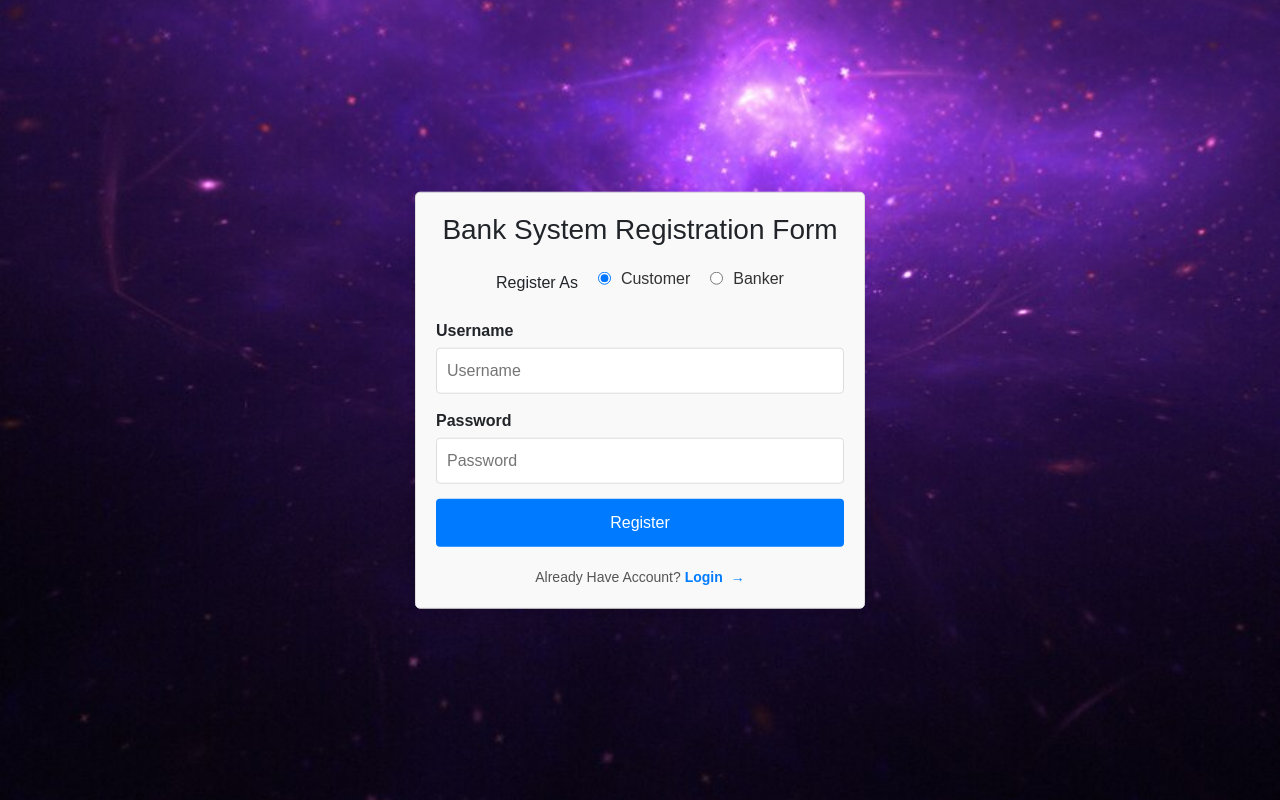
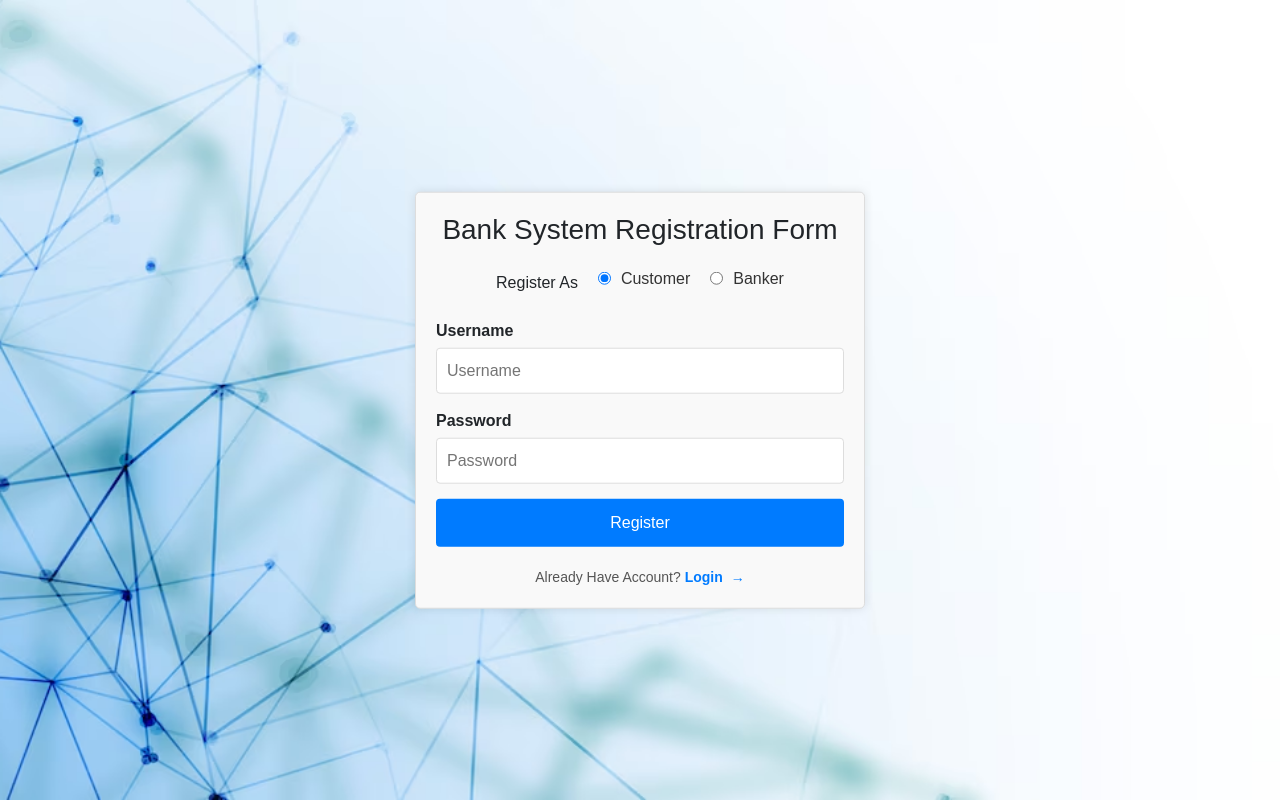
Before and after one commit to abhicode44/system, a React (Create React App) app in the folder client/: page /register in a window 1280 px wide. Built offline with nearby package versions, Linux system fonts and the light colour scheme.

Commit message:
"changes again"

```diff
--- a/client/src/components/Login.js
+++ b/client/src/components/Login.js
@@ -84,7 +84,7 @@ const Login = () => {
                     </div>
                     <label className="login-label">Username</label>
                     <input
-                        type="text"
+                        type="email"
                         className="login-input"
                         placeholder="Username"
                         value={username}
--- a/client/src/components/Register.js
+++ b/client/src/components/Register.js
@@ -86,7 +86,7 @@ function Register() {
                     <div className="form-group">
                         <label>Username</label>
                         <input
-                            type="text"
+                            type="email"
                             name="username"
                             placeholder="Username"
                             value={formData.username}
--- a/client/src/css/register.css
+++ b/client/src/css/register.css
@@ -7,7 +7,7 @@ body, html {
 }
 
 .register-wrapper{
-    background-image: url('../Assests/register.jpg');
+    background-image: url('../Assests/transaction.avif');
     background-size: cover;
     background-position: center;
     height: 100vh;
```
